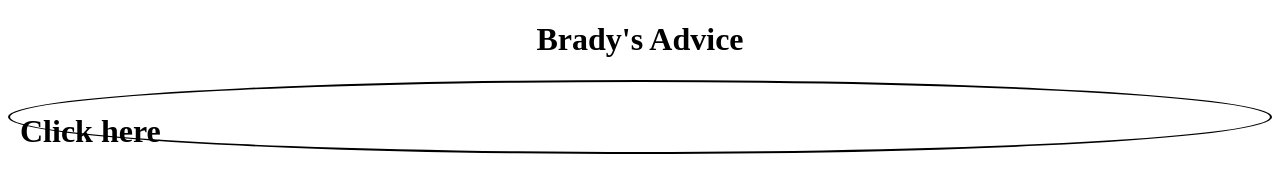
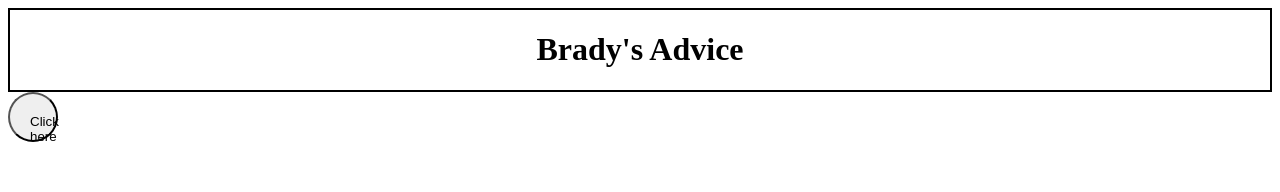
Before and after one commit to BradyMills02/Advice, a plain HTML site: page index.html in a window 1280 px wide. Drawn offline with Linux system fonts and the light colour scheme.

Commit message:
Button fix

```diff
--- a/index.html
+++ b/index.html
@@ -12,8 +12,7 @@
 	<div class="header">
 		<h1>Brady's Advice</h1>
 	</div>
-	<div id="myButton">
-		<h1>Click here</h1>
-	</div>
+	<button onclick="btn()">Click here</button>
+	<p id="response"></p>
 </body>
 </html>
--- a/main.css
+++ b/main.css
@@ -1,10 +1,12 @@
 .header {
+	display: grid;
 	text-align: center;
+	border: 2px solid black;
 }
-#myButton {
-	padding: 10px;
-	border: 2px solid black;
-	border-radius: 50%;\
-	width: -50px;
+button {
+	width: 50px;
 	height: 50px;
+	padding: 20px;
+	border-radius: 50%;
+	text-align:center;
 }
--- a/main.js
+++ b/main.js
@@ -1,13 +1,6 @@
-var myArray = ["What do you think I'm going to say?", "Brady is never wrong", "Don't be stupid"];
-var create = document.createElement('div');
-
-function myBtn(e) {
-	create.setAttribute('id', 'response');
-	create.innerHTML = myArray;
-	document.body.appendChild(create);
+var myArray = ["What do you think I'm going to say?",
+"Brady is never wrong",
+"Don't be stupid"];
+function btn() {
+	document.getElementById("response").innerHTML = myArray;
 }
-
-var btn = document.getElementById('myButton');
-btn.addEventListener('click', function() {
-	myBtn(1);
-}, false);
```
